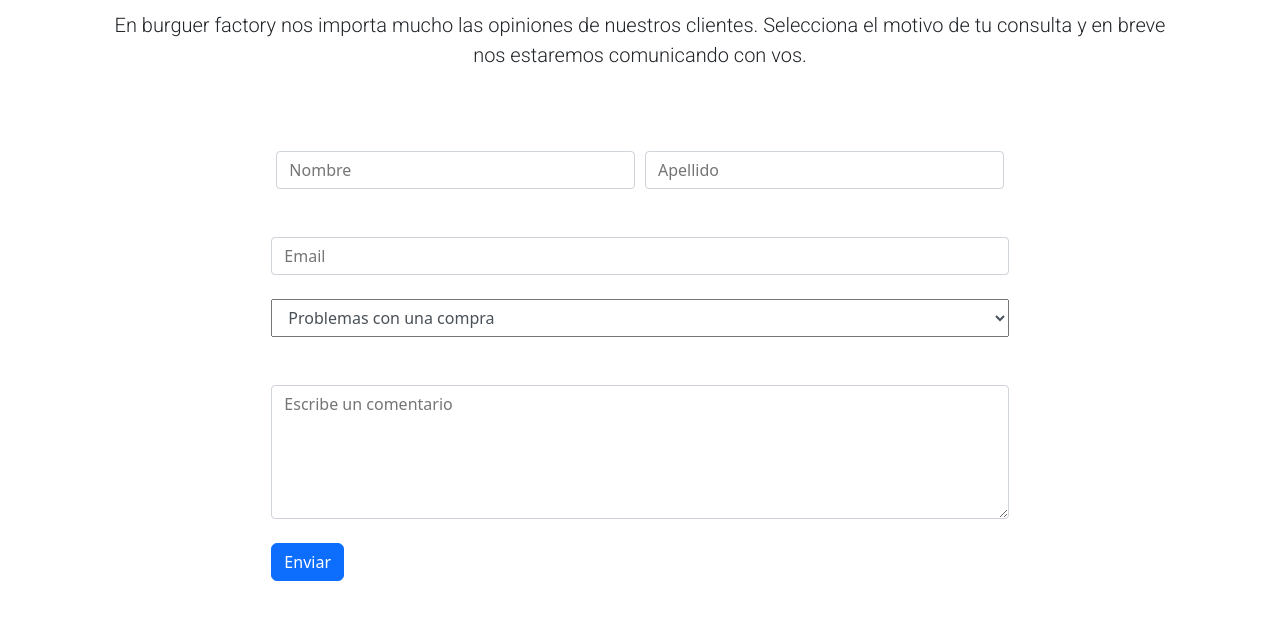
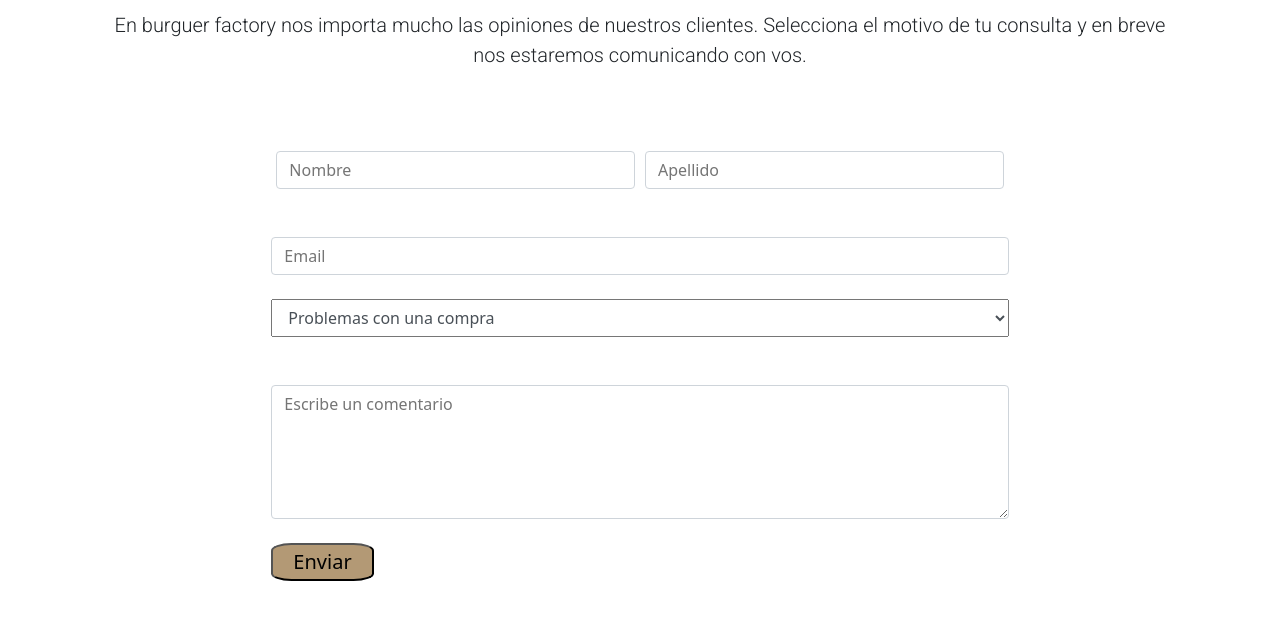
Before and after one commit to agusNasi/Burguer_factory., a website: page contacto.html in a window 1280 px wide. Shown: the part 663-1303 px from the top of the page. Drawn offline with nearby package versions, Linux system fonts and the light colour scheme; a web font is replaced by a local one.

Commit message:
haciendo mejoras a la entrega

```diff
--- a/contacto.html
+++ b/contacto.html
@@ -81,7 +81,7 @@
                 <div class="contactoBotones">
                     <section class="seccionBoton">
                         <!-- Button trigger modal -->
-                        <button type="button" class="btn btn-primary" data-bs-toggle="modal" data-bs-target="#exampleModal">
+                        <button class="botonEnviar" type="button" class="btn btn-primary" data-bs-toggle="modal" data-bs-target="#exampleModal">
                         Enviar
                         </button>
                         <div class="modal fade" id="exampleModal" tabindex="-1" aria-labelledby="exampleModalLabel" aria-hidden="true">
--- a/scss/_contacto.scss
+++ b/scss/_contacto.scss
@@ -152,6 +152,23 @@
                 .seccionBoton{
                     display: flex;
                     width: 30vh;
+                    .botonEnviar{
+                        background-color: $colorPaleta_marron;
+                        text-decoration: none;
+                        color: black;
+                        border-radius: 20%;
+                        padding: 2px 20px;
+                        font-size: 20px;
+                        transition: 0.5s;
+                        align-self: center;
+                        &:hover{
+                            background-color: black;
+                            color: white;
+                            border-radius: 20%;
+                            padding: 2px 20px;
+                            font-size: 20px;
+                        }
+                    }
                 }
             }
         }
```
Also changed, not shown: index.html (+1 -1 lines), css/estilo.css.
